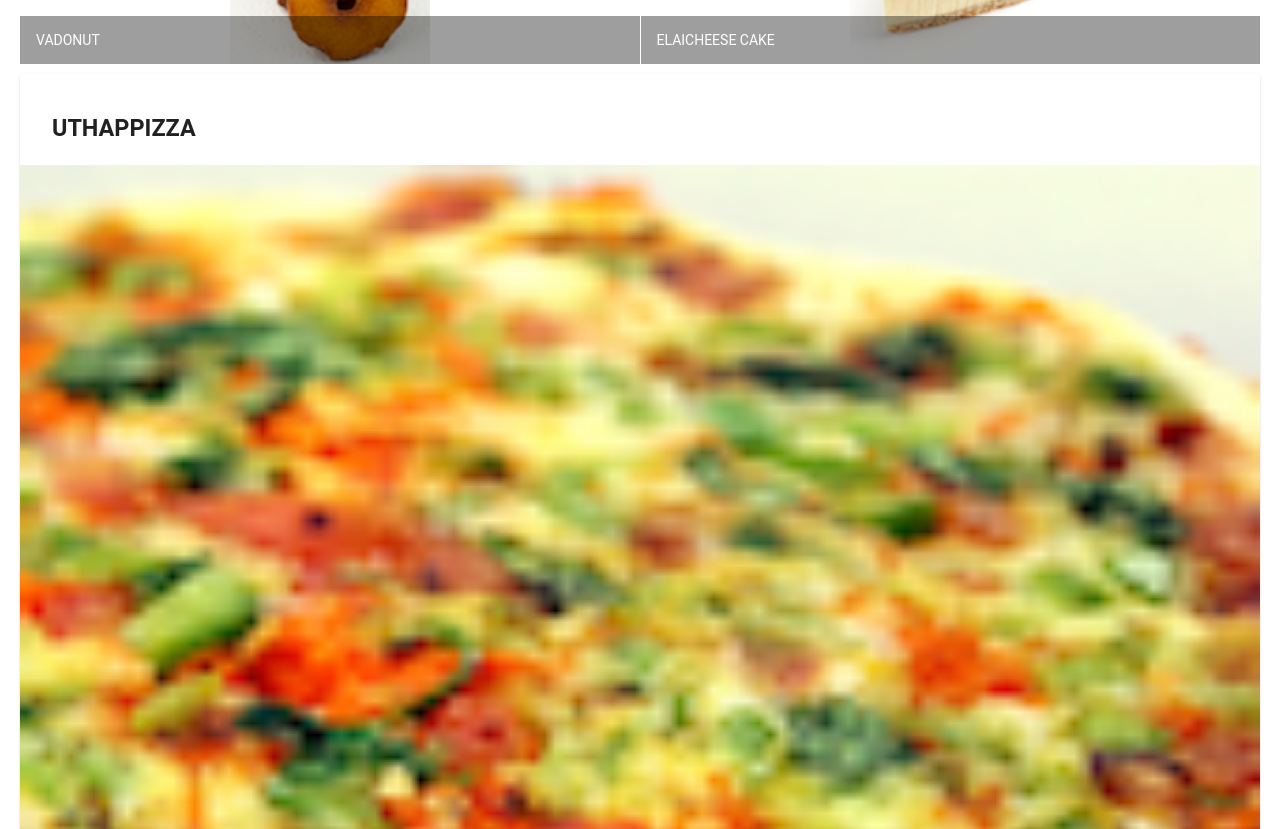
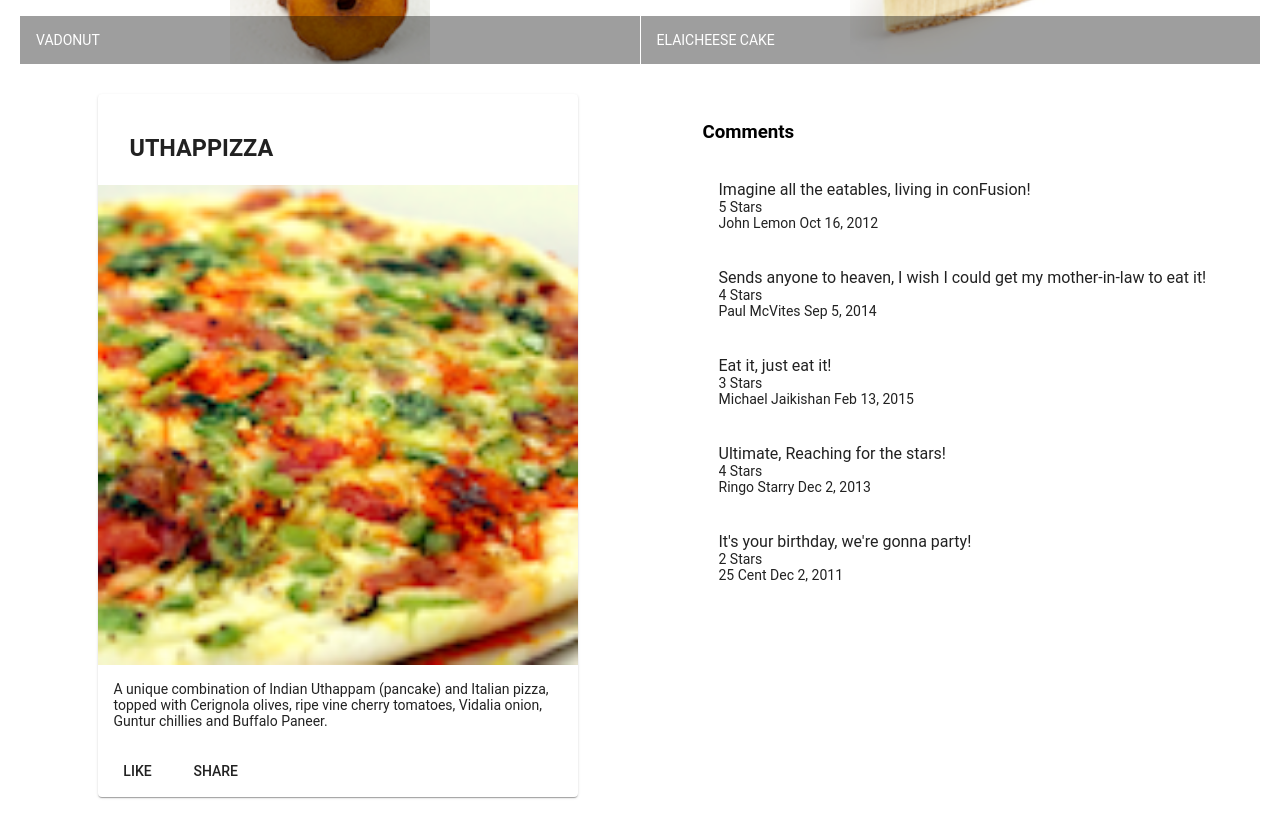
Before and after one commit to aldrino/Angular-JavascriptFramework, an Angular app: page / in a window 1280 px wide. Shown: the part 500-1329 px from the top of the page. Built offline with nearby package versions, Linux system fonts and the light colour scheme.

Commit message:
Assignment 1

```diff
--- a/src/app/app.module.ts
+++ b/src/app/app.module.ts
@@ -12,11 +12,13 @@
 import { MenuComponent } from './menu/menu.component';
 
 import 'hammerjs';
+import { DishdetailComponent } from './dishdetail/dishdetail.component';
 
 @NgModule({
   declarations: [
     AppComponent,
-    MenuComponent
+    MenuComponent,
+    DishdetailComponent
   ],
   imports: [
     BrowserModule,
--- /dev/null
+++ b/src/app/dishdetail/dishdetail.component.html
@@ -0,0 +1,43 @@
+<div class="container"
+    fxLayout="row"
+    fxLayout.sm="column"
+    fxLayout.xs="column"
+    fxLayoutAlign.gt-md="space-around"
+    fxLayoutGap="10px"
+    fxLayoutGap.xs="0">
+
+  <div fxFlex="40">
+    <div fxFlex *ngIf="dish">
+      <mat-card>
+        <mat-card-header>
+          <mat-card-title>
+            <h3>{{dish.name | uppercase}}</h3>
+          </mat-card-title>
+        </mat-card-header>
+        <img mat-card-image src={{dish.image}} alt={{dish.name}}>
+        <mat-card-content>
+          <p>{{dish.description}}
+          </p>
+        </mat-card-content>
+        <mat-card-actions>
+          <button mat-button>LIKE</button>
+          <button mat-button>SHARE</button>
+        </mat-card-actions>
+      </mat-card>
+    </div>
+  </div>
+
+  <div fxFlex="40">
+    <mat-list fxFlex *ngIf="dish">
+      <h3>Comments</h3>
+      <mat-list-item *ngFor="let comment of dish.comments">
+        <p matLine>
+          <span> {{comment.comment}} </span>
+        </p>
+        <span matLine> {{comment.rating}} Stars</span>
+        <span matLine> {{comment.author}} {{comment.date | date}} </span>
+      </mat-list-item>
+    </mat-list>
+  </div>
+
+</div>
--- /dev/null
+++ b/src/app/dishdetail/dishdetail.component.ts
@@ -0,0 +1,59 @@
+import { Component, OnInit } from '@angular/core';
+
+const DISH = {
+  name: 'Uthappizza',
+  image: '/assets/images/uthappizza.png',
+  category: 'mains',
+  label: 'Hot',
+  price: '4.99',
+  // tslint:disable-next-line:max-line-length
+  description: 'A unique combination of Indian Uthappam (pancake) and Italian pizza, topped with Cerignola olives, ripe vine cherry tomatoes, Vidalia onion, Guntur chillies and Buffalo Paneer.',
+  comments: [
+       {
+           rating: 5,
+           comment: 'Imagine all the eatables, living in conFusion!',
+           author: 'John Lemon',
+           date: '2012-10-16T17:57:28.556094Z'
+       },
+       {
+           rating: 4,
+           comment: 'Sends anyone to heaven, I wish I could get my mother-in-law to eat it!',
+           author: 'Paul McVites',
+           date: '2014-09-05T17:57:28.556094Z'
+       },
+       {
+           rating: 3,
+           comment: 'Eat it, just eat it!',
+           author: 'Michael Jaikishan',
+           date: '2015-02-13T17:57:28.556094Z'
+       },
+       {
+           rating: 4,
+           comment: 'Ultimate, Reaching for the stars!',
+           author: 'Ringo Starry',
+           date: '2013-12-02T17:57:28.556094Z'
+       },
+       {
+           rating: 2,
+           comment: 'It\'s your birthday, we\'re gonna party!',
+           author: '25 Cent',
+           date: '2011-12-02T17:57:28.556094Z'
+       }
+   ]
+};
+
+@Component({
+  selector: 'app-dishdetail',
+  templateUrl: './dishdetail.component.html',
+  styleUrls: ['./dishdetail.component.scss']
+})
+export class DishdetailComponent implements OnInit {
+
+  dish = DISH;
+
+  constructor() { }
+
+  ngOnInit() {
+  }
+
+}
--- a/src/app/menu/menu.component.html
+++ b/src/app/menu/menu.component.html
@@ -19,24 +19,6 @@
       </mat-grid-tile>
     </mat-grid-list>
   </div>
-
-  <div fxFlex *ngIf="selectedDish">
-    <mat-card>
-      <mat-card-header>
-        <mat-card-title>
-          <h3>{{selectedDish.name | uppercase}}</h3>
-        </mat-card-title>
-      </mat-card-header>
-      <img mat-card-image src={{selectedDish.image}} alt={{selectedDish.name}}>
-      <mat-card-content>
-        <p>{{selectedDish.description}}
-        </p>
-      </mat-card-content>
-      <mat-card-actions>
-        <button mat-button>LIKE</button>
-        <button mat-button>SHARE</button>
-      </mat-card-actions>
-    </mat-card>
-  </div>
+  <app-dishdetail></app-dishdetail>
 
 </div>
```
Also changed, not shown: src/app/dishdetail/dishdetail.component.scss (added), 1 other file (tests, documents, lock files or other folders).
